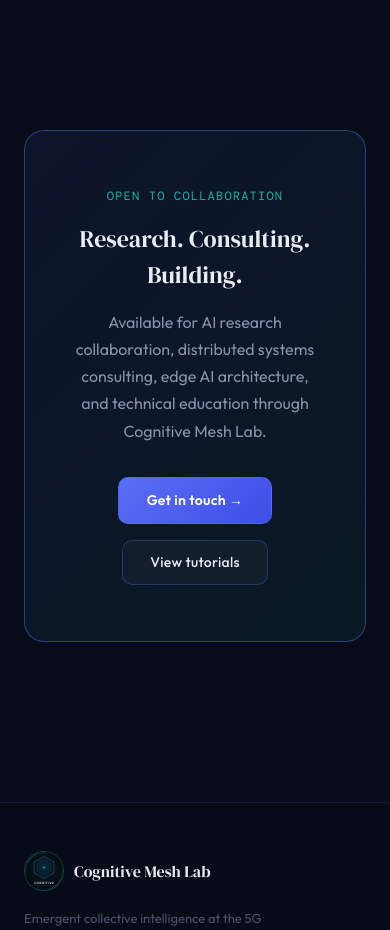
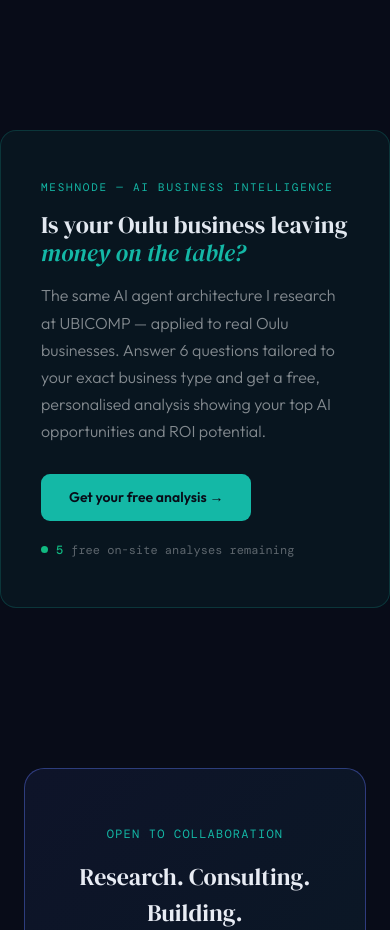
Before and after one commit to asolinks/cognitivemeshlab, a Next.js app: page / in a window 390 px wide. Shown: the part 4860-5790 px from the top of the page. Built offline with nearby package versions, Linux system fonts and the light colour scheme.

Commit message:
feat: add MeshNode CTA section to homepage

```diff
--- a/app/page.tsx
+++ b/app/page.tsx
@@ -283,6 +283,71 @@ export default function HomePage() {
         </div>
       </section>
 
+      {/* ── MESHNODE CTA ── */}
+      <section style={{
+        margin: '80px 0',
+        padding: '48px 40px',
+        background: 'rgba(20,184,166,0.05)',
+        border: '1px solid rgba(20,184,166,0.2)',
+        borderRadius: 16,
+      }}>
+        <div style={{
+          fontFamily: 'var(--font-mono, "DM Mono", monospace)',
+          fontSize: 11, letterSpacing: '0.16em',
+          textTransform: 'uppercase', color: 'var(--color-accent, #14b8a6)',
+          marginBottom: 16,
+        }}>
+          MESHNODE — AI BUSINESS INTELLIGENCE
+        </div>
+        <h2 style={{
+          fontFamily: 'var(--font-display, "DM Serif Display", serif)',
+          fontSize: 'clamp(24px, 4vw, 36px)', fontWeight: 400,
+          lineHeight: 1.15, marginBottom: 16,
+          color: 'var(--color-text, #e2e8f0)',
+        }}>
+          Is your Oulu business leaving{' '}
+          <em style={{ color: 'var(--color-accent, #14b8a6)', fontStyle: 'italic' }}>
+            money on the table?
+          </em>
+        </h2>
+        <p style={{
+          fontSize: 16, color: 'rgba(255,255,255,0.5)',
+          lineHeight: 1.7, maxWidth: 560, marginBottom: 28,
+          fontFamily: 'var(--font-body, "Outfit", sans-serif)', fontWeight: 300,
+        }}>
+          The same AI agent architecture I research at UBICOMP — applied to real
+          Oulu businesses. Answer 6 questions tailored to your exact business type
+          and get a free, personalised analysis showing your top AI opportunities
+          and ROI potential.
+        </p>
+        <div style={{ display: 'flex', alignItems: 'center', gap: 20, flexWrap: 'wrap' }}>
+          <a href="/analyse" style={{
+            display: 'inline-block', padding: '13px 28px',
+            background: 'var(--color-accent, #14b8a6)', color: '#080c18',
+            borderRadius: 9, fontSize: 14, fontWeight: 600, textDecoration: 'none',
+            fontFamily: 'var(--font-body, "Outfit", sans-serif)',
+            transition: 'opacity 0.2s',
+          }}>
+            Get your free analysis →
+          </a>
+          <div style={{
+            display: 'flex', alignItems: 'center', gap: 8,
+            fontFamily: 'var(--font-mono, "DM Mono", monospace)',
+            fontSize: 12,
+          }}>
+            <span style={{
+              width: 7, height: 7, borderRadius: '50%',
+              background: '#10b981', display: 'inline-block',
+              animation: 'pulse 1.5s infinite',
+            }} />
+            <span style={{ color: '#10b981', fontWeight: 500 }}>5</span>
+            <span style={{ color: 'rgba(255,255,255,0.35)' }}>
+              free on-site analyses remaining
+            </span>
+          </div>
+        </div>
+      </section>
+
       {/* ── CTA ──────────────────────────────────────────── */}
       <section style={{ padding: '80px 24px' }}>
         <div style={{
```
